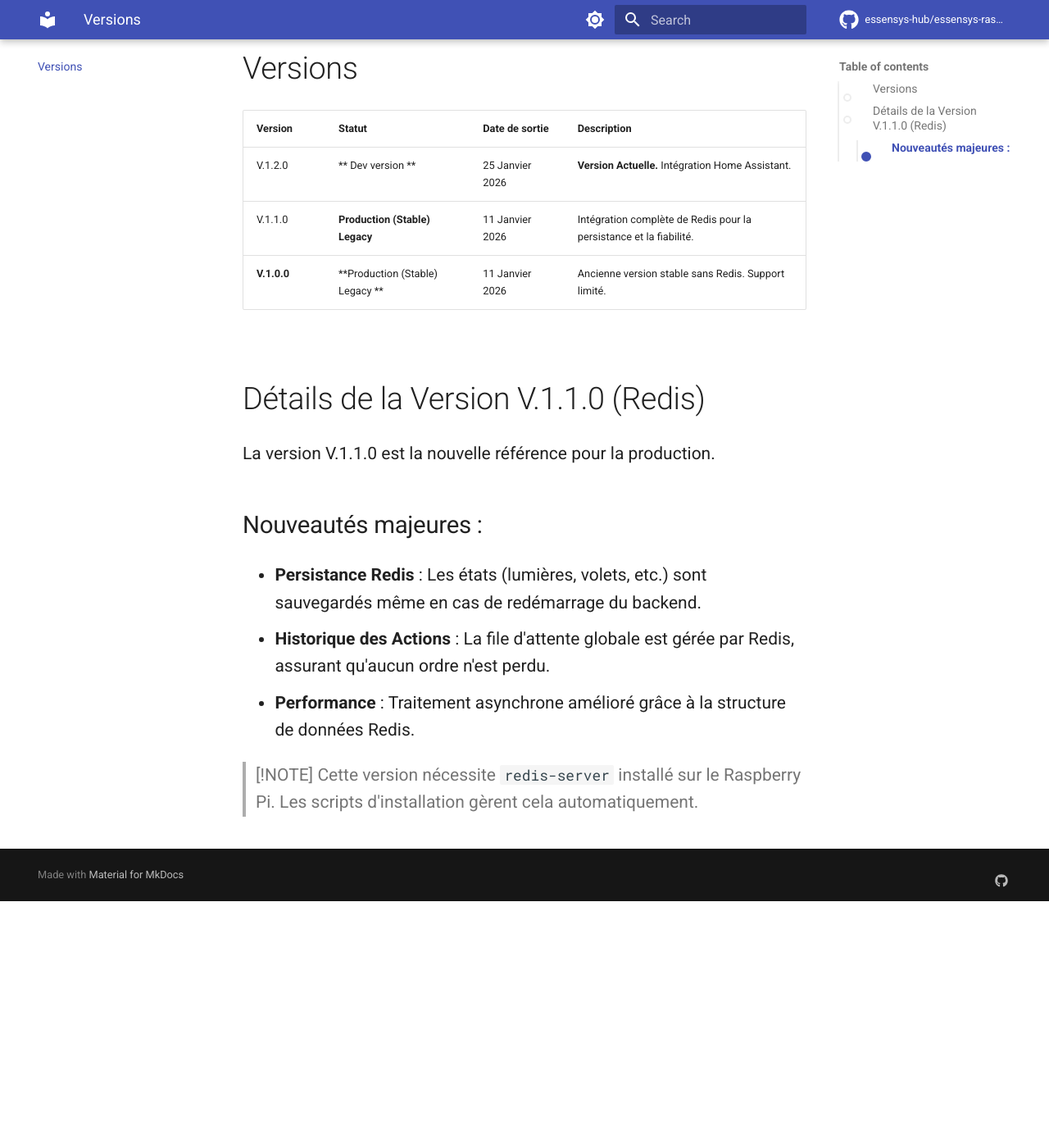
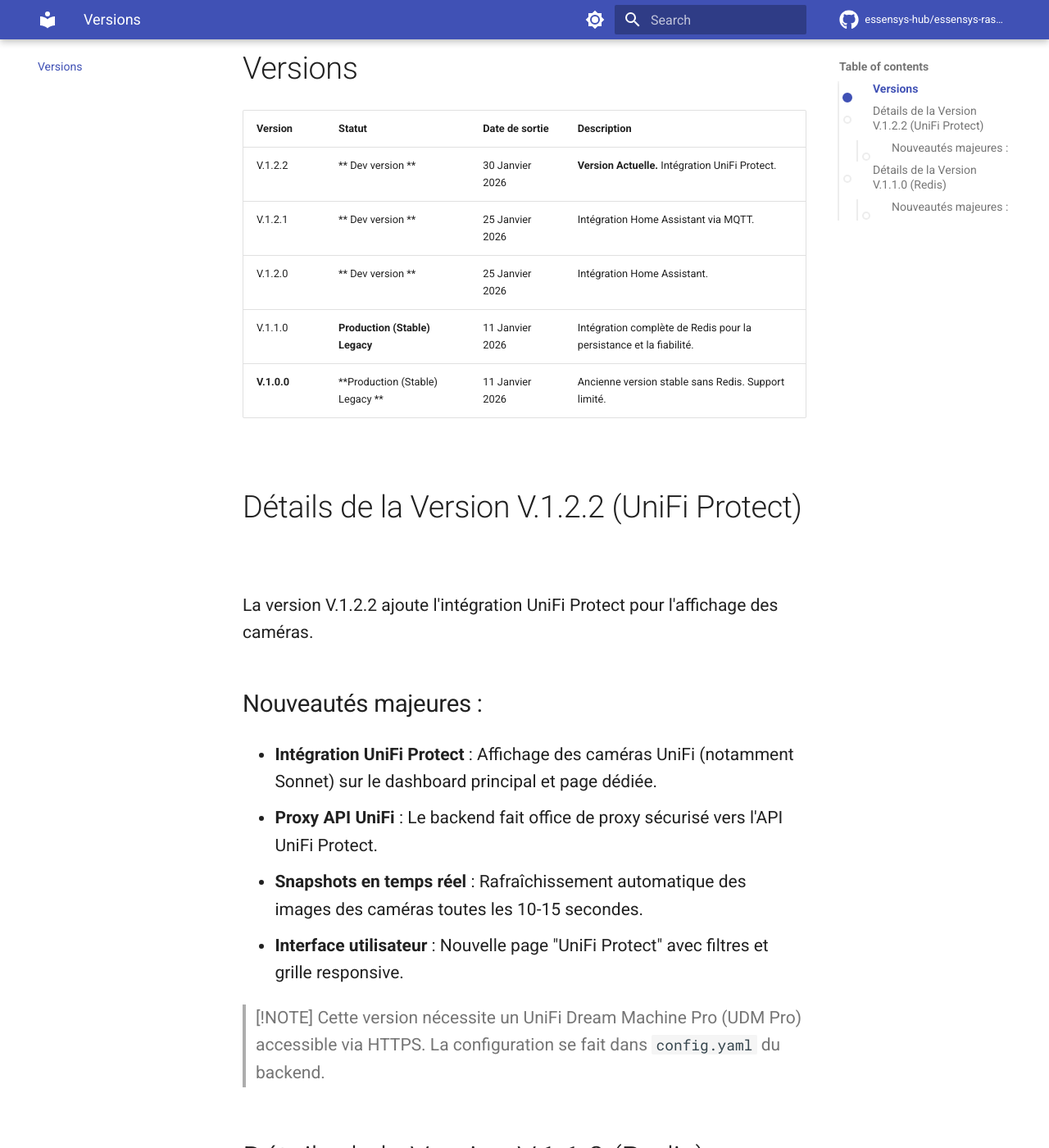
Before and after one commit to essensys-hub/essensys-raspberry-install, an MkDocs documentation site: the page built from docs/versions.md, in a window 1280 px wide and 1400 px high, scrolled down 301 px. Shown: the whole window at 82% size. Built offline with MkDocs 1.6.1 and Material for MkDocs 9.7.7, drawn with Linux system fonts in a browser that asks for light colours; comment, search, counter and statistics services are not loaded.

Commit message:
Version V.1.2.2: Intégration UniFi Protect
- Mise à jour ESSENSYS_VERSION à V.1.2.2 dans install.sh
- Documentation de la version V.1.2.2 avec intégration UniFi Protect

```diff
--- a/docs/versions.md
+++ b/docs/versions.md
@@ -6,9 +6,24 @@
 
 | Version | Statut | Date de sortie | Description |
 | :--- | :--- | :--- | :--- |
-| V.1.2.0 | ** Dev version ** | 25 Janvier 2026 | **Version Actuelle.** Intégration Home Assistant. |
+| V.1.2.2 | ** Dev version ** | 30 Janvier 2026 | **Version Actuelle.** Intégration UniFi Protect. |
+| V.1.2.1 | ** Dev version ** | 25 Janvier 2026 | Intégration Home Assistant via MQTT. |
+| V.1.2.0 | ** Dev version ** | 25 Janvier 2026 | Intégration Home Assistant. |
 | V.1.1.0 | **Production (Stable) Legacy** | 11 Janvier 2026 | Intégration complète de Redis pour la persistance et la fiabilité. |
 | **V.1.0.0** | **Production (Stable) Legacy ** | 11 Janvier 2026 | Ancienne version stable sans Redis. Support limité. |
+
+## Détails de la Version V.1.2.2 (UniFi Protect)
+
+La version V.1.2.2 ajoute l'intégration UniFi Protect pour l'affichage des caméras.
+
+### Nouveautés majeures :
+*   **Intégration UniFi Protect** : Affichage des caméras UniFi (notamment Sonnet) sur le dashboard principal et page dédiée.
+*   **Proxy API UniFi** : Le backend fait office de proxy sécurisé vers l'API UniFi Protect.
+*   **Snapshots en temps réel** : Rafraîchissement automatique des images des caméras toutes les 10-15 secondes.
+*   **Interface utilisateur** : Nouvelle page "UniFi Protect" avec filtres et grille responsive.
+
+> [!NOTE]
+> Cette version nécessite un UniFi Dream Machine Pro (UDM Pro) accessible via HTTPS. La configuration se fait dans `config.yaml` du backend.
 
 ## Détails de la Version V.1.1.0 (Redis)
 
```
Also changed, not shown: 1 other file.
